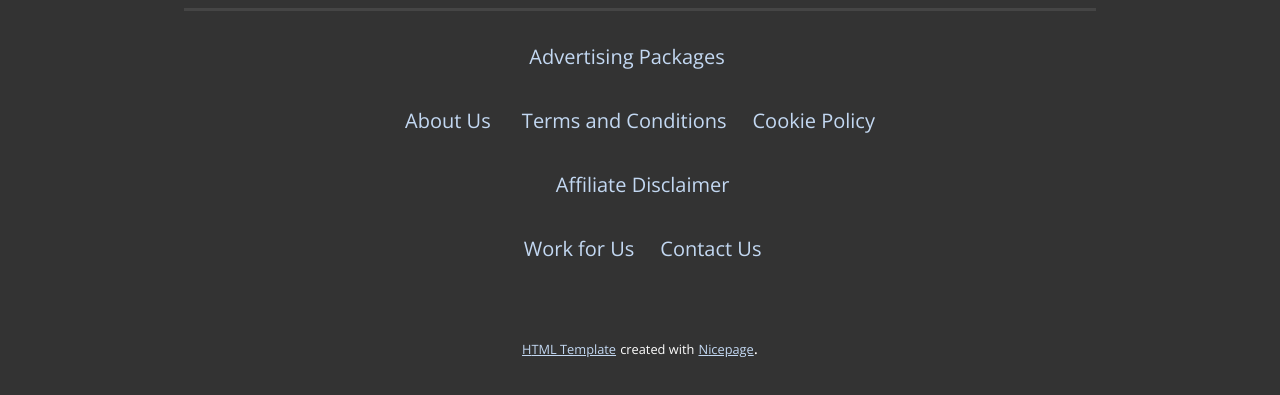
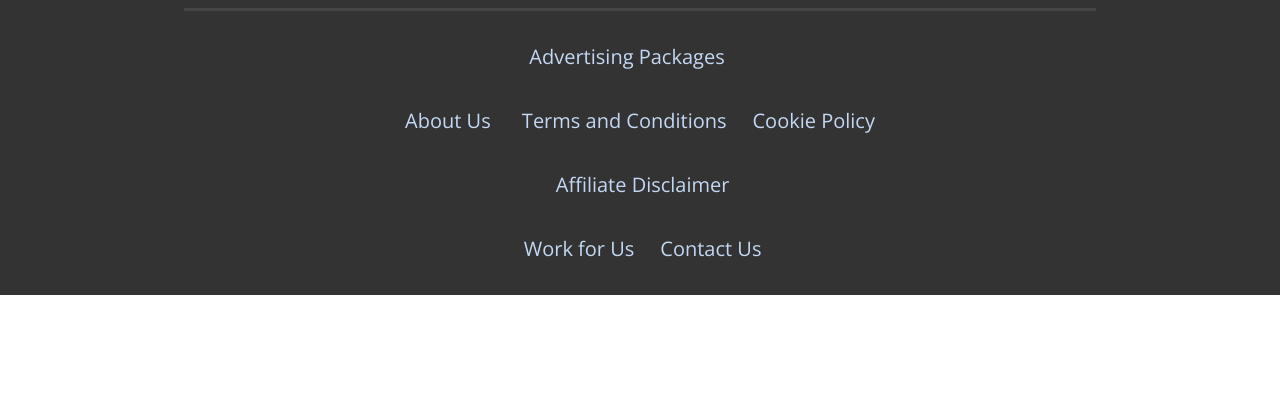
Before and after one commit to suryavjkumar/bitcoins.github.io, a plain HTML site: page HOME.html in a window 1280 px wide. Shown: the part 3297-3692 px from the top of the page. After the commit the page ends 3592 px from the top, so only its background shows below. Drawn offline with nearby package versions, Linux system fonts and the light colour scheme.

Commit message:
Update HOME.html

```diff
--- a/HOME.html
+++ b/HOME.html
@@ -377,16 +377,6 @@
           <br>&nbsp;<br>&nbsp;<a href="https://cryptocoindude.com/work-for-us/">Work for Us</a>&nbsp; &nbsp; &nbsp;<a href="https://cryptocoindude.com/contact-cryptcoindude/">Contact Us</a>
         </p>
       </div></footer>
-    <section class="u-backlink u-clearfix u-grey-80">
-      <a class="u-link" href="https://nicepage.com/html-templates" target="_blank">
-        <span>HTML Template</span>
-      </a>
-      <p class="u-text">
-        <span>created with</span>
-      </p>
-      <a class="u-link" href="https://nicepage.com/html" target="_blank">
-        <span>Nicepage</span>
-      </a>.
-    </section>
+
   </body>
 </html>
```
